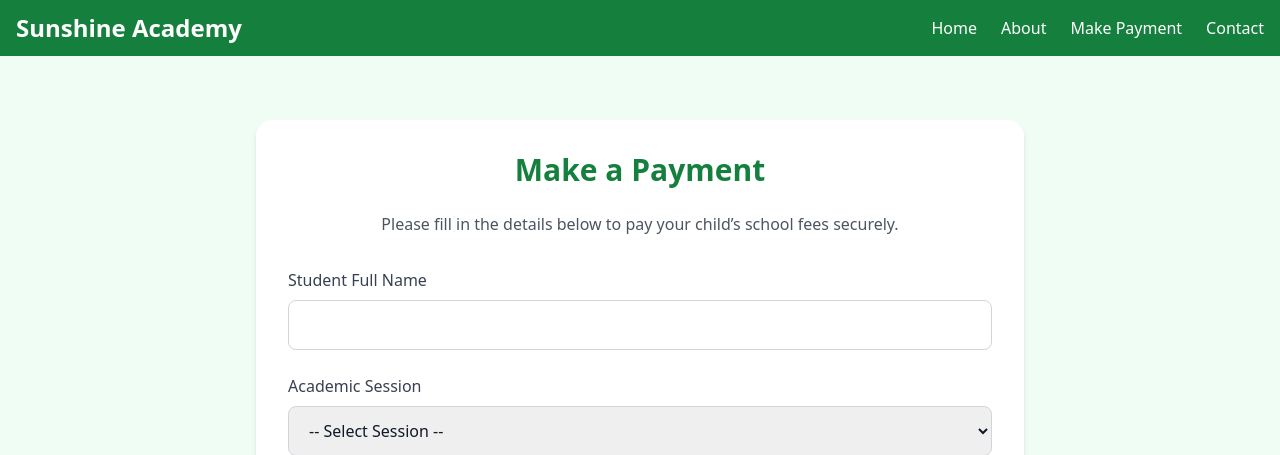
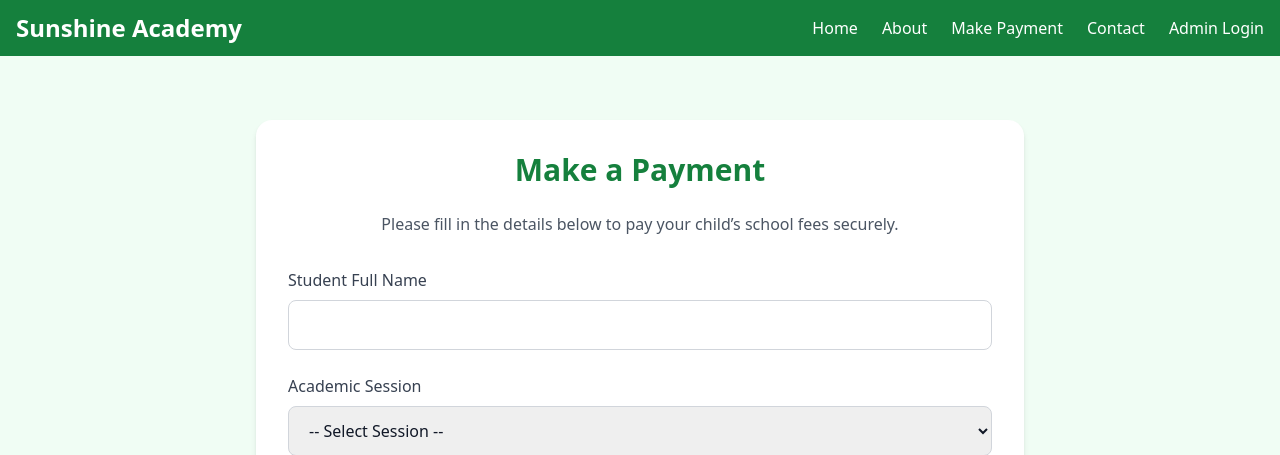
Before and after one commit to Godwin015/school_portal, a Django app: page /payments/pay/ in a window 1280 px wide. Shown: the top 455 px of the page. Run offline with Django 5.2, Linux system fonts and the light colour scheme; some libraries are stand-ins or nearby versions.

Commit message:
Add Admin Login link to navbar
Added Admin Login link to the navigation bar.

```diff
--- a/templates/navbar.html
+++ b/templates/navbar.html
@@ -7,6 +7,7 @@
             <li><a href="{% url 'about' %}" class="hover:text-yellow-300">About</a></li>
             <li><a href="{% url 'pay_fees' %}" class="hover:text-yellow-300">Make Payment</a></li>
             <li><a href="{% url 'contact' %}" class="hover:text-yellow-300">Contact</a></li>
+            <li><a href="/admin/" class="hover:text-yellow-400">Admin Login</a></li>
         </ul>
 
         <!-- Mobile Menu Button -->
```
